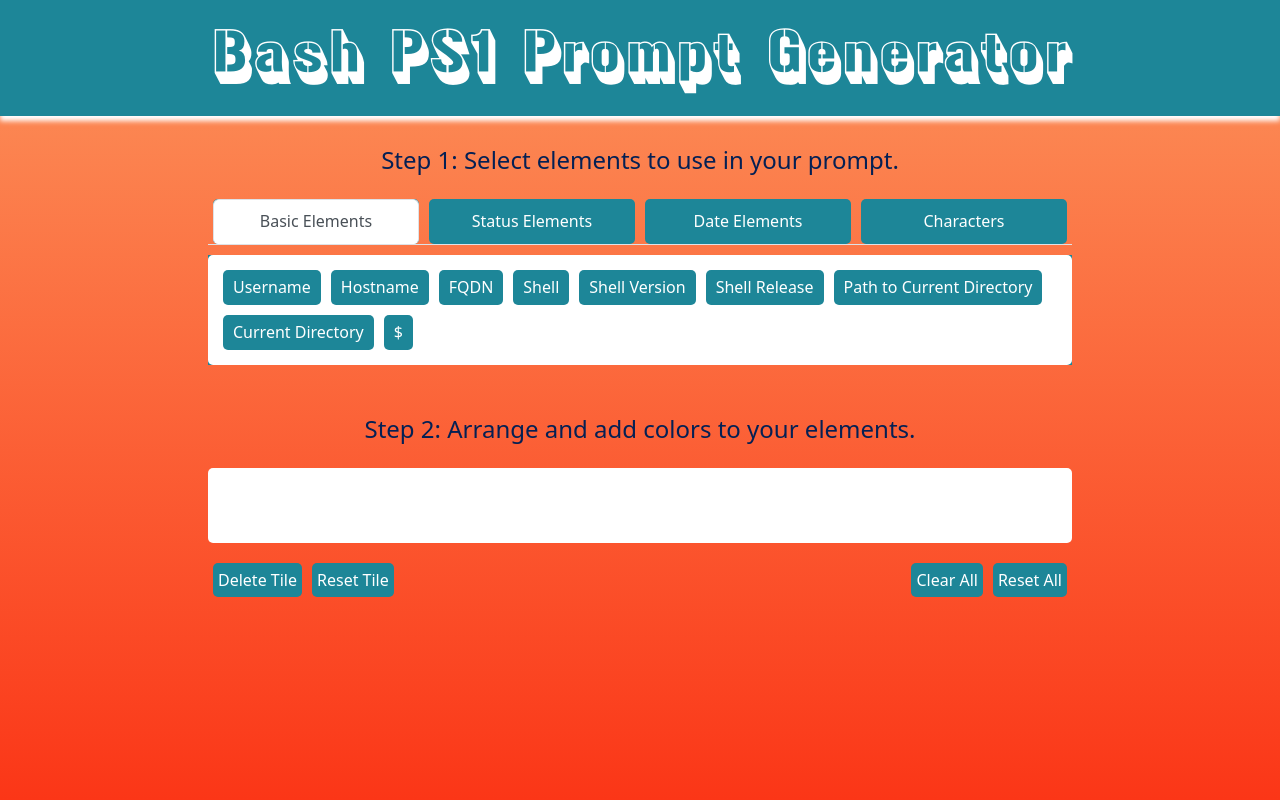
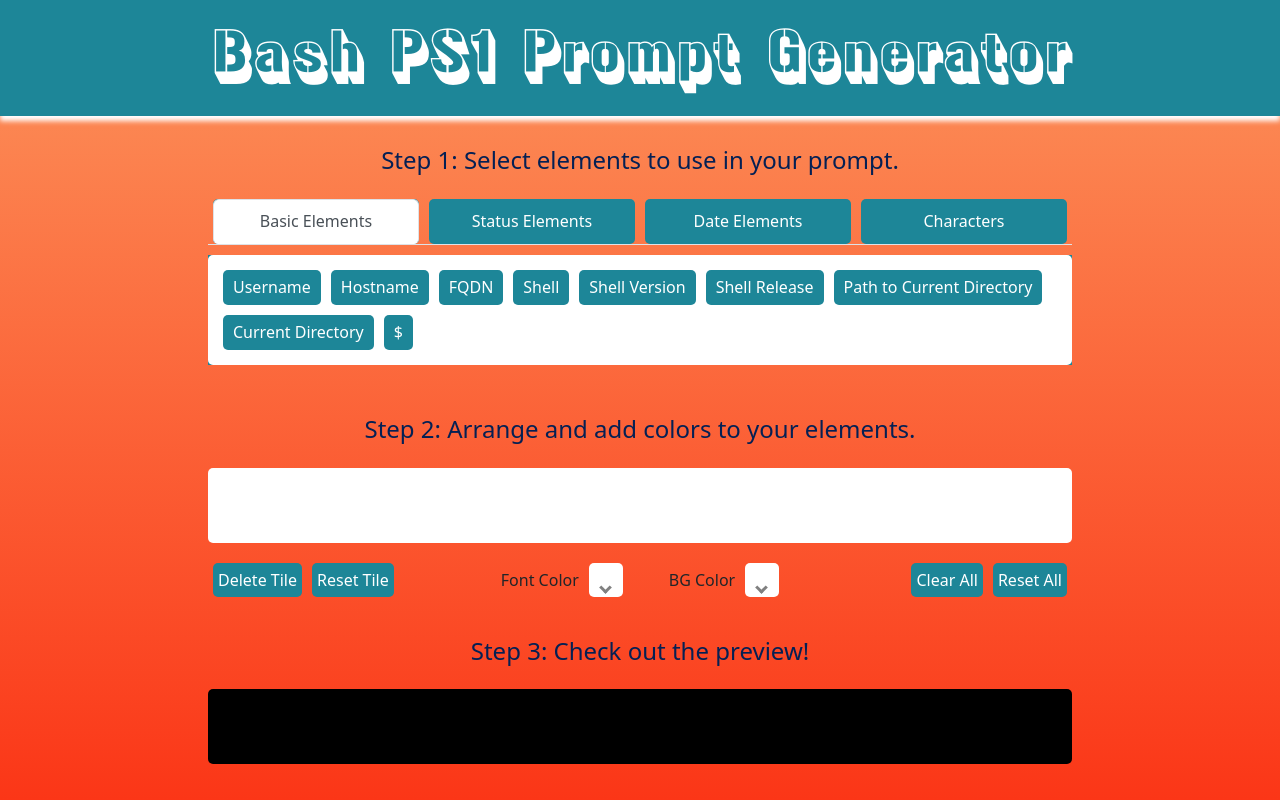
Before and after one commit to brenton-j-andrews/react_ps1_generator, a React (Create React App) app: page / in a window 1280 px wide. Built offline with nearby package versions, Linux system fonts and the light colour scheme.

Commit message:
Preview componenet basics added with styling. Still need to implement font / bg color.

```diff
--- a/package.json
+++ b/package.json
@@ -3,6 +3,7 @@
   "version": "0.1.0",
   "private": true,
   "dependencies": {
+    "@mui/material": "^5.11.16",
     "@testing-library/jest-dom": "^5.16.5",
     "@testing-library/react": "^13.4.0",
     "@testing-library/user-event": "^13.5.0",
--- a/src/App.js
+++ b/src/App.js
@@ -1,7 +1,8 @@
-import { useEffect, useState } from "react";
+import { useState } from "react";
 
 import ElementSelector from './components/Element_Selector/ElementSelector';
 import Arrangement from "./components/Arrangement_Menu/Arrangement";
+import Preview from "./components/Preview_Display/Preview";
 
 import 'bootstrap/dist/css/bootstrap.min.css';
 import './app.css';
@@ -21,6 +22,8 @@
 
         <Arrangement promptElements={promptElements} setPromptElements={setPromptElements}/>
 
+        <Preview promptElements={promptElements}/>
+
       </div>
     </div>
   );
--- a/src/components/Arrangement_Menu/Arrangement.jsx
+++ b/src/components/Arrangement_Menu/Arrangement.jsx
@@ -1,7 +1,6 @@
 // This component displays elements selected from the menu. From here, the user can rearrange elements, select colors and delete elements.
+
 import { useState, useEffect} from "react";
-
-
 
 import "./arrangement.css";
 import "../../app.css";
@@ -9,7 +8,6 @@
 const Arrangement = ({ promptElements, setPromptElements }) => {
 
   const [ selectedElement, setSelectedElement ] = useState(promptElements[promptElements.length - 1] || null);
-  const [ displayFontColors, setDisplayFontColors ] = useState(false);
 
   // Effect: update selected element to last element in promptElements array when it is updated.
   useEffect(() => {
@@ -55,19 +53,27 @@
           <button className="delete-element-button"> Reset Tile </button>
         </div>
 
-        {/* <div className="controls-center">
+        <div className="controls-center">
           <div className="font-color-selector">
-            <span> Font Color: </span>
-            <div className="font-color-dropdown-action">
-              <div className="font-color-preview"></div>
+            <span className="color-select-label"> Font Color </span>
+
+            <div className="font-color-selector-box">
+              <i className="down-arrow"></i>
             </div>
           </div>
-        </div> */}
+
+          <div className="font-color-selector">
+            <span className="color-select-label"> BG Color </span>
+
+            <div className="font-color-selector-box">
+              <i className="down-arrow"></i>
+            </div>
+          </div>
+        </div>
 
         <div className="controls-right">
           <button className="delete-element-button" onClick={deleteAllElements}> Clear All </button>
           <button className="delete-element-button"> Reset All </button>
-
         </div>
       </div>
     </div>
--- a/src/components/Arrangement_Menu/arrangement.css
+++ b/src/components/Arrangement_Menu/arrangement.css
@@ -44,24 +44,49 @@
   border-radius: 5px;
 }
 
+.controls-left {
+  display: flex;
+  flex: 2;
+}
+
+.controls-right {
+  display: flex;
+  justify-content: end;
+  flex: 2;
+}
+
+.controls-center {
+  flex: 3;
+  display: flex;
+  justify-content: space-evenly;
+}
+
 .font-color-selector {
   display: flex;
   align-items: center;
   justify-content: center;
+  border-radius: 5px;
 }
 
-.font-color-dropdown-action {
-  display: flex;
-  align-items: center;
-  padding-left: 10px;
-  margin-left: 5px;
-  width: 75px;
-  height: 50px;
-  background-color: black;
+.color-select-label {
+  margin-right: 10px;
 }
 
-.font-color-preview {
-  width: 40px;
-  height: 40px;
-  background-color: #fff;
+.font-color-selector-box {
+  height: 34px;
+  width: 34px;
+  background-color: white;
+  border-radius: 5px;
+  position: relative;
 }
+
+.down-arrow {
+  position: absolute;
+  border: solid grey;
+  border-width: 0 3px 3px 0;
+  display: inline-block;
+  padding: 3px;
+  transform: rotate(45deg);
+  bottom: 5px;
+  right: 13px;
+}
--- /dev/null
+++ b/src/components/Preview_Display/Preview.jsx
@@ -0,0 +1,26 @@
+import './preview.css';
+
+const Preview = ({ promptElements }) => {
+
+  const previewString = () => {
+    let string = "";
+
+    for (let i = 0; i < promptElements.length; i++) {
+      string = string.concat(promptElements[i].display);
+    }
+
+    return string;
+  }
+
+  return (
+    <div className="step-wrapper">
+      <h2 className='instruction-prompt'> Step 3: Check out the preview! </h2>
+
+      <div className="preview-wrapper">
+        <p className='preview-string'> {previewString()} </p>
+      </div>
+    </div>
+  )
+}
+
+export default Preview;
--- /dev/null
+++ b/src/components/Preview_Display/preview.css
@@ -0,0 +1,15 @@
+.preview-wrapper {
+  background-color: black;
+  width: 90%;
+  height: 75px;
+  border-radius: 5px;
+
+  display: flex;
+  align-items: center;
+}
+
+.preview-string {
+  padding-left: 10px;
+  margin: 0px;
+  color: white;
+}
```
Also changed, not shown: 1 other file (tests, documents, lock files or other folders).
